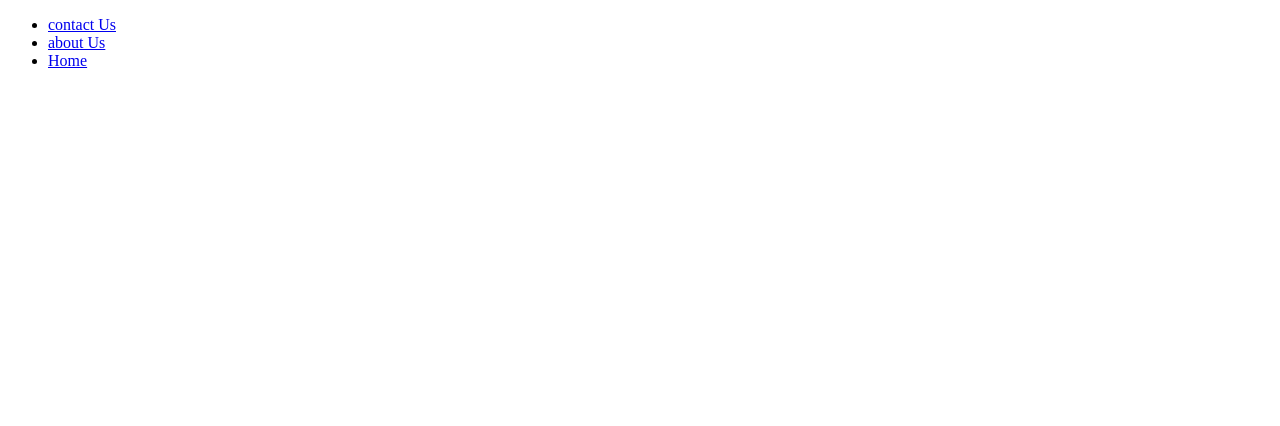
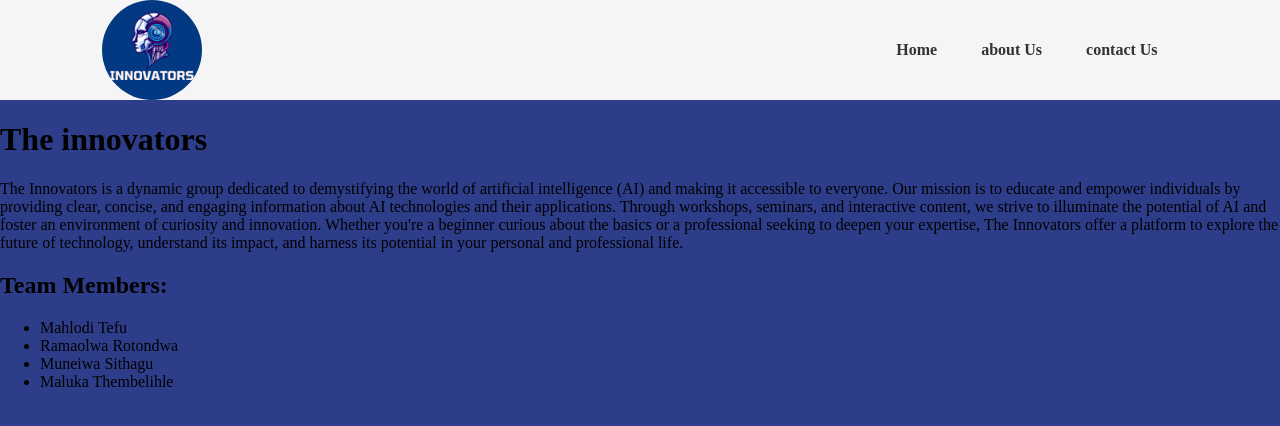
Before and after one commit to ThembelihleQueeneth/The-Innovators, a plain HTML site: page about Us.html in a window 1280 px wide. Drawn offline with Linux system fonts and the light colour scheme.

Commit message:
Update about Us.html

```diff
--- a/about Us.html
+++ b/about Us.html
@@ -1,20 +1,38 @@
 <!DOCTYPE html>
-<html>
+<html lang="en">
 <head>
-<meta name="viewport" content="width=device-width, initial-scale=1">
+    <meta charset="UTF-8">
+    <meta name="viewport" content="width=device-width, initial-scale=1.0">
+    <title>About Us</title>
+    <link rel="stylesheet" href="styles.css">
+
+</head>
 </head>
 <body>
-    <nav>
-        <ul>
+    <header>
+        <nav>
+            <img src="Innovators.png" class="logo" width="100px" height="100px">
+            <ul>
+              <li><a href = "index.html"> Home</a></li>
+              <li><a href = "about us.html">about Us</a></li>
+              <li><a href = "contact us.html">contact Us</a></li>
 
-        <li><a href = "contact us.html">contact Us</a></li>
-        <li><a href = "about us.html">about Us</a></li>
-        <li><a href = "index.html"> Home</a></li>
-        </ul>
-        </nav>
+              </ul>
 
 
+    </nav>
+    </header>
+
 </body>
-</html>
+<h1>The innovators</h1>
+<p>The Innovators is a dynamic group dedicated to demystifying the world of artificial intelligence (AI) and making it accessible to everyone. Our mission is to educate and empower individuals by providing clear, concise, and engaging information about AI technologies and their applications. Through workshops, seminars, and interactive content, we strive to illuminate the potential of AI and foster an environment of curiosity and innovation. Whether you're a beginner curious about the basics or a professional seeking to deepen your expertise, The Innovators offer a platform to explore the future of technology, understand its impact, and harness its potential in your personal and professional life.
+</p>
+<h2>Team Members:</h2>
+<ul>
+    <li>Mahlodi Tefu</li>
+    <li>Ramaolwa Rotondwa</li>
+    <li>Muneiwa Sithagu</li>
+    <li>Maluka Thembelihle</li>
+</ul>
 
 </html>
```
